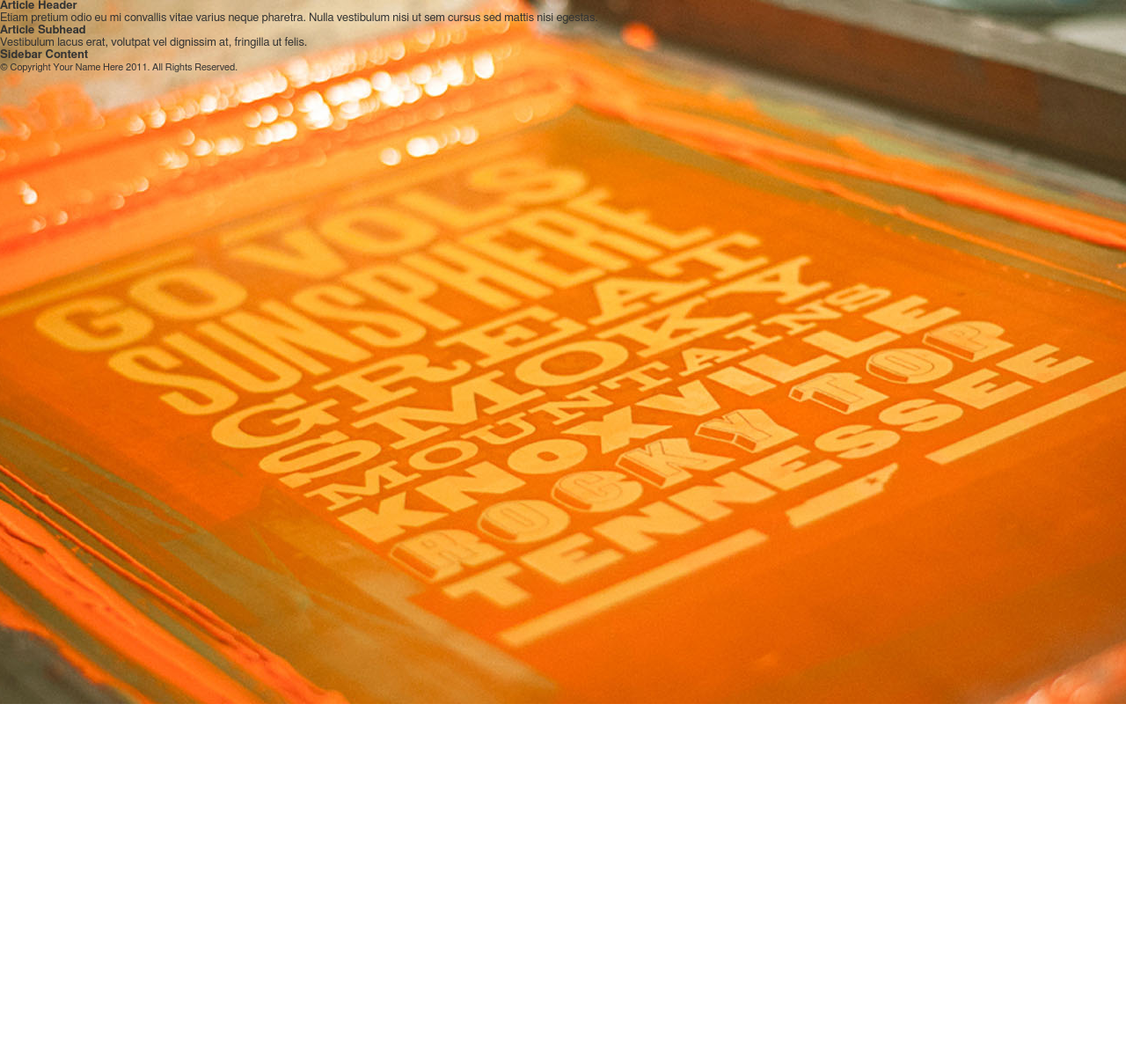
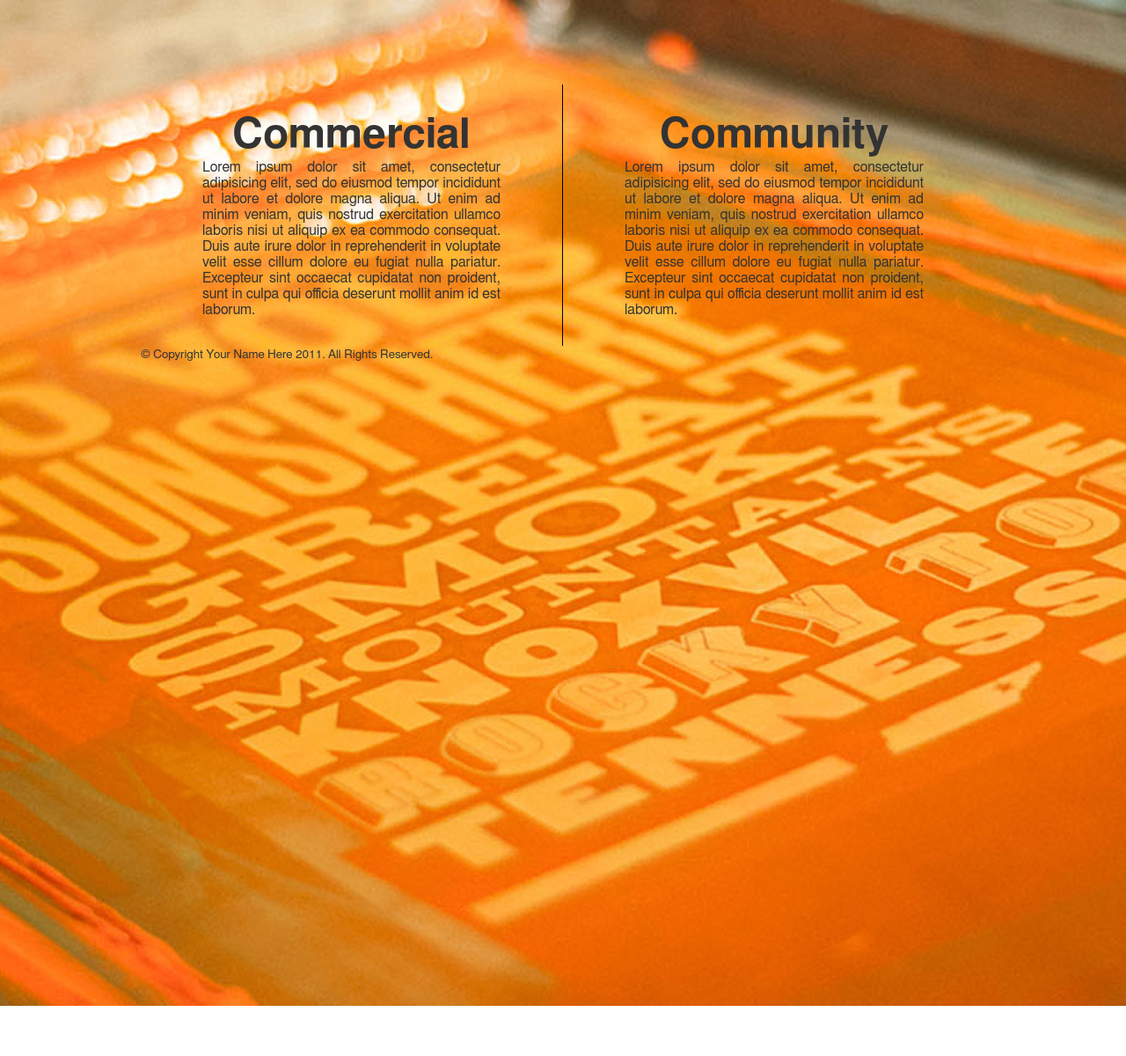
Before and after one commit to mjchamplin/flashflood, a PHP site: page / in a window 1280 px wide. Shown: the part 209-1409 px from the top of the page at 88% size. Run offline with PHP 8.4, Linux system fonts and the light colour scheme; some libraries are stand-ins or nearby versions.

Commit message:
Body Section

```diff
--- a/_/css/style.css
+++ b/_/css/style.css
@@ -136,8 +136,8 @@ a {color: #03f;}
 a:hover {color: #69f;}
 
 /* Custom text-selection colors (remove any text shadows: twitter.com/miketaylr/status/12228805301) */
-::-moz-selection{background: yellow; color: #fff; text-shadow: none; }
-::selection {background: yellow; color: #fff; text-shadow: none; }
+::-moz-selection{background: #888; color: #fff; text-shadow: none; }
+::selection {background: #888; color: #fff; text-shadow: none; }
 
 /*	j.mp/webkit-tap-highlight-color */
 a:link {-webkit-tap-highlight-color: #fcd700;}
@@ -146,6 +146,13 @@ ins {background-color: #fcd700; color: #000; text-decoration: none;}
 mark {background-color: #fcd700; color: #000; font-style: italic; font-weight: bold;}
 
 
+/* My styles
+-------------------------------------------------------------------------------*/
+
+/* Global Declarations */
+
+body { font-size: 13px; }
+h1 { font-size: 3em; }
 /* Global classes */
 
 .middle { margin: 0 auto; }
@@ -157,7 +164,13 @@ header { width: 100%; padding: 40px 0; border-bottom: 5px solid #333; }
 
 .logo { width: 100%; max-width: 440px; padding: 0 50px; -moz-box-sizing: border-box; -webkit-box-sizing: border-box; box-sizing: border-box; }
 .wrapper { width: 100%; /*max-width: 960px;*/ background: url('printing.jpeg') no-repeat top center; height: 1200px; }
-.wrapper-inner { width: 100%;  max-width: 960px; }
+.wrapper-inner { width: 100%;  max-width: 960px; padding: 2em;
+-moz-box-sizing: border-box;
+    -webkit-box-sizing: border-box;
+    box-sizing: border-box;
+
+
+}
 
 /* Print styles!
 -------------------------------------------------------------------------------*/
@@ -177,6 +190,41 @@ header { width: 100%; padding: 40px 0; border-bottom: 5px solid #333; }
 
 }
 
+
+@media only screen and (min-width: 480px) {
+
+}
+
+@media only screen and (min-width: 600px) {
+
+}
+
+@media only screen and (min-width: 768px) {
+
+body { font-size: 16px; }
+
+}
+
+@media only screen and (min-width: 992px) {
+
+.wrapper-inner { padding: 6em 0; }
+#left-column, #right-column { padding: 2em 70px; -moz-box-sizing: border-box; -webkit-box-sizing: border-box; box-sizing: border-box;	}
+#left-column p, #right-column p { text-align: justify; }
+#left-column h1, #right-column h1 { text-align: center; }
+#left-column { width: 50%; float: left; border-right: 1px solid black;}
+#right-column { width: 50%; float: left; }
+
+
+}
+
+@media only screen and (min-width: 1382px) {
+
+body { font-size: 18px; }
+.wrapper-inner { max-width: 1160px;}
+
+}
+
+
 @media all and (orientation: portrait) {
 
 }
--- a/index.html
+++ b/index.html
@@ -75,32 +75,29 @@
 
 
 <div class="wrapper middle"><!-- not needed? up to you: http://camendesign.com/code/developpeurs_sans_frontieres -->
-
+	<div class="wrapper-inner middle">
 
 	<article>
 
-		<h1>Article Header</h1>
+		<div id="left-column">
+			<h1>Commercial</h1>
+			<p>Lorem ipsum dolor sit amet, consectetur adipisicing elit, sed do eiusmod tempor incididunt ut labore et dolore magna aliqua. Ut enim ad minim veniam, quis nostrud exercitation ullamco laboris nisi ut aliquip ex ea commodo consequat. Duis aute irure dolor in reprehenderit in voluptate velit esse cillum dolore eu fugiat nulla pariatur. Excepteur sint occaecat cupidatat non proident, sunt in culpa qui officia deserunt mollit anim id est laborum.</p>
+		</div>
 
-		<p>Etiam pretium odio eu mi convallis vitae varius neque pharetra. Nulla vestibulum nisi ut sem cursus sed mattis nisi egestas.</p>
-
-		<h2>Article Subhead</h2>
-
-		<p>Vestibulum lacus erat, volutpat vel dignissim at, fringilla ut felis.</p>
+		<div id="right-column">
+			<h1>Community</h1>
+			<p>Lorem ipsum dolor sit amet, consectetur adipisicing elit, sed do eiusmod tempor incididunt ut labore et dolore magna aliqua. Ut enim ad minim veniam, quis nostrud exercitation ullamco laboris nisi ut aliquip ex ea commodo consequat. Duis aute irure dolor in reprehenderit in voluptate velit esse cillum dolore eu fugiat nulla pariatur. Excepteur sint occaecat cupidatat non proident, sunt in culpa qui officia deserunt mollit anim id est laborum.</p>
+		</div>
 
 	</article>
 
-	<aside>
-
-		<h2>Sidebar Content</h2>
-
-	</aside>
 
 	<footer>
 
 		<p><small>&copy; Copyright Your Name Here 2011. All Rights Reserved.</small></p>
 
 	</footer>
-
+	</div>
 </div>
 
 <!-- here comes the javascript -->
```
Also changed, not shown: _/css/printing.jpeg.
